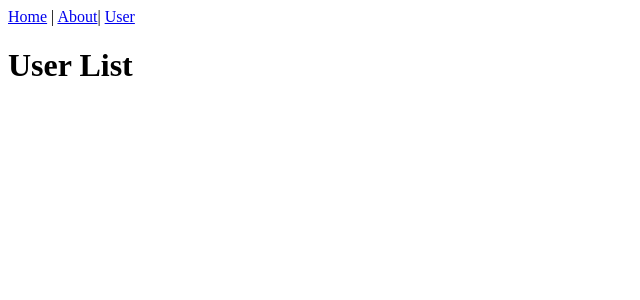
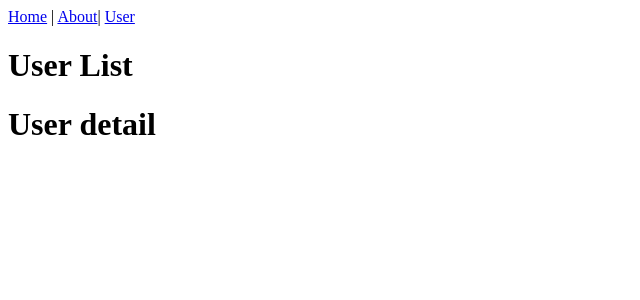
Before and after one commit to dzgntutar/vuejs-workshop-with-nodejs, a Vue app in the folder ui/: page /user in a window 1280 px wide. Shown: the top 300 px of the page, without its empty margins (0-640 px from the left). Built offline with nearby package versions, Linux system fonts and the light colour scheme; the HTML template or start-up script is replaced by a standard one.

Commit message:
user edit and user detail components

```diff
--- a/ui/src/components/user/user.vue
+++ b/ui/src/components/user/user.vue
@@ -1,14 +1,20 @@
 <template>
   <div class="container">
     <div class="row">
-      <user-list></user-list>
+      <div><user-list></user-list></div>
+      <div><user-detail></user-detail></div>
     </div>
   </div>
 </template>
 
 <script>
 import UserList from "./userList";
+import UserDetail from "./userDetail";
+
 export default {
-  components: { userList: UserList },
+  components: {
+    userList: UserList,
+    userDetail: UserDetail,
+  },
 };
 </script>
--- a/ui/src/components/user/userDetail.vue
+++ b/ui/src/components/user/userDetail.vue
@@ -1,5 +1,5 @@
 <template>
-  <h1>user detail</h1>
+  <h1>User detail</h1>
 </template>
 
 <script>
```
